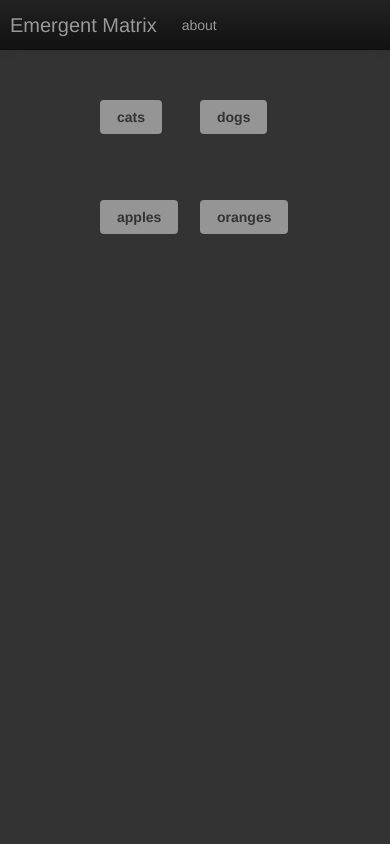
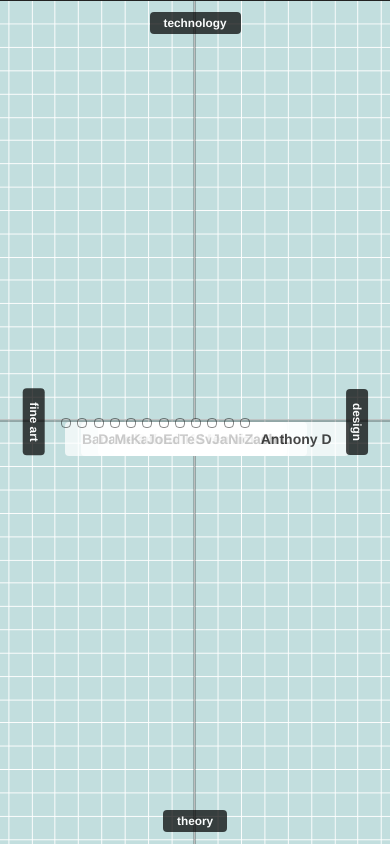
Before and after one commit to xmatthewx/emergent-matrix, a PHP site: page /emergent-matrix/ in a window 390 px wide. Run offline with PHP 8.4, Linux system fonts and the light colour scheme; some libraries are stand-ins or nearby versions.

Commit message:
new ui. responsive. located by percents. lots of stuff.

```diff
--- a/css/main.css
+++ b/css/main.css
@@ -3,6 +3,15 @@
 /* ----------------------
    List
 */
+
+body {
+    -moz-user-select:none; /* Prevent the text contents from being selectable */
+    -khtml-user-select:none;
+    -webkit-user-select:none;
+    user-select:none;
+
+
+}
 
 #thecanvas div {
     float:none;
@@ -10,11 +19,7 @@
     position:absolute;
     text-align:left;
     background:none;
-    opacity:0.6;
-    -moz-user-select:none; /* Prevent the text contents from being selectable */
-    -khtml-user-select:none;
-    -webkit-user-select:none;
-    user-select:none;
+    opacity:0.9;
     }
 #thecanvas div header {
     background:rgba(255,255,255,0.8);
@@ -27,7 +32,9 @@
     -moz-border-radius: 4px;
     border-radius: 4px;
     }
-
+#thecanvas div header:hover {
+    background:rgba(255,255,221,1);
+}
 #thecanvas div:hover {
     cursor: move;
 }
@@ -36,7 +43,7 @@
     opacity:1.0;
 }
 #thecanvas div.swarm2 {
-    opacity:0.2;
+    opacity:0.25;
 }
 #thecanvas div.swarm2:hover {
     cursor:default;
@@ -50,7 +57,7 @@
     display:none;
     position:relative; top:-4.5em;
     padding:0 4px;
-    margin-left:20px;
+    margin-left:10px;
     text-align:center;
     background:rgba(0,0,0,0.95); color:white;
     -webkit-border-radius: 4px;
@@ -90,20 +97,78 @@ Icons
 }
 
 
+/* ----------------------
+   anchor
+*/
+
+span.anchor {
+    position:absolute;
+    top:-4px; left:-4px;
+    height:8px; width:8px;
+    -webkit-border-radius: 4px;
+    -moz-border-radius: 4px;
+    border-radius: 4px;
+    border:1px solid rgba(0,0,0,0.5);
+    z-index:1;
+}
+.user span.anchor {
+    background:rgba(0,0,0,0.5);
+    border-color:transparent;
+    z-index:0;
+}
+
+/* ----------------------
+   labels
+*/
+
+.label {
+        position:absolute;
+        display:inline-block;
+        text-align:center;
+        opacity:0.9;
+        background:rgba(0,0,0,0.8);
+        width:auto;
+        font-weight:bold;
+        padding:4px 14px;
+        -webkit-border-radius: 4px;
+        -moz-border-radius: 4px;
+        border-radius: 4px;
+        color:white;
+        z-index:0;
+        }
+
+#north{ top:1em; left:50%; }
+#east { top:50%; right:0; }
+#south { bottom:1em; left:50%; }
+#west { top:50%; left:0; }
+#east, #west {
+    transform: rotate(90deg);
+    -ms-transform: rotate(90deg); /* IE 9 */
+    -webkit-transform: rotate(90deg); /* Safari and Chrome */
+    -o-transform: rotate(90deg); /* Opera */
+    -moz-transform: rotate(90deg); /* Firefox */
+}
 
 /* ----------------------
    Stylins!
 */
 
 html {
-    background: url('../img/clock-gears.jpg') no-repeat center center fixed;
+    background: url('../img/grid.png') no-repeat center center fixed;
 	-webkit-background-size: cover;
 	-moz-background-size: cover;
 	-o-background-size: cover;
-	background-size: cover;
-	background:#333;
+	background-size: cover; */
+    background:#efefef url('../img/grid.png') no-repeat top center;
+
 }
 
 body, #thecanvas {
     background:transparent;
 }
+
+.container { width:100%; }
+
+.navbar .brand { margin-left:-5px; }
+
+.navbar { z-index:2; }
--- a/index.html
+++ b/index.html
@@ -36,9 +36,13 @@
         <div class="container">
 
             <!-- Main hero unit for a primary marketing message or call to action -->
-            <div id="thecanvas" class="hero-unit">
+            <div id="thecanvas" class="">
             </div>
 
+            <div id="north" class="label" >technology</div>
+            <div id="east" class="label" >design</div>
+            <div id="south" class="label" >theory</div>
+            <div id="west" class="label" >fine art</div>
         </div> <!-- /container -->
 
         <script src="http://ajax.googleapis.com/ajax/libs/jquery/1.8.0/jquery.min.js"></script>
--- a/js/main.js
+++ b/js/main.js
@@ -1,19 +1,49 @@
+
+clearlocal = true; // clear once to clean local data and load a new list.
+    if (clearlocal) { localStorage.clear(); }
+    newlist = ['Bananas','Dave C','Melanie C','Katherine M','Jonah B','Ed K','Ted B','Sven','Jamie K','Nick F','Zach L','Anthony D'];
+
 
 $(window).load(function () {
 // all JS inside $(window).load
 
 /***
- * debugging
+ * responsize window size
  */
-clearlocal = false; // clear once to clean local data
-if (clearlocal) { localStorage.clear(); }
+
+var width = $(window).width();
+var height = $(window).height();
+//$('#thecanvas').width(width);
+//$('#thecanvas').height(height);
+
+function responsive(){
+    width = $(window).width();
+    height = $(window).height();
+    // position labels
+    n_offset = width/2 - $('#north').outerWidth() / 2;
+    $('#north').css( 'left', n_offset);
+    s_offset = width/2 - $('#south').outerWidth() / 2;
+    $('#south').css( 'left', s_offset);
+    e_offset = height/2 - $('#east').outerHeight() / 2;
+    $('#east').css( 'top', e_offset);
+    w_offset = height/2 - $('#west').outerHeight() / 2;
+    $('#west').css( 'top', w_offset);
+}
+// on load and browser resize
+responsive();
+$(window).resize(function() {
+    responsive();
+});
+
+
+// util
+var anchors = ['width','height','left','top','borderTopLeftRadius','borderTopRightRadius','borderBottomLeftRadius','borderBottomRightRadius'];
 
 /***
  * init itemslist
  */
 var itemslist = [];
 var trigger = false;
-
 
 // load remote data:
 // http://api.jquery.com/jQuery.getJSON/
@@ -65,12 +95,13 @@ function render(i,pop){
 
         // write emergent item
         $('#thecanvas').append(
-            '<div id="i_'+ item.id +'" class="swarm i_'+item.id+' c'+ item.count +'" style="left:'+item.mean_x+'px; top:'+item.mean_y+'px;" >'
+            '<div id="i_'+ item.id +'" class="swarm i_'+item.id+' c'+ item.count +'" style="left:'+item.mean_x+'%; top:'+item.mean_y+'%;" >'
+                +'<span class="anchor"></span>'
                 +'<header>'
                     + item.content
                 +'</header>'
                 +'<section class="details" >'
-                    +'<p>' + item.count +' emerged</p>'
+                    +'<p>' + item.count +' inputs</p>'
                 +'</section>'
             +'</div>'
         );
@@ -78,15 +109,30 @@ function render(i,pop){
         // if user has moved item, write it
         if ( item.user_x ) {
 
-            // demote emergent clone
+            // first mark original emergent before clone
             $('div#i_'+item.id+'').removeClass('swarm').addClass('swarm2');
+            // set anchor on clone. yikes.
+            $('div#i_'+item.id+'.swarm2').children('.anchor')
+                .animate({
+
+                    width:'+='+item.count,
+                    height:'+='+item.count,
+                    left:'-='+item.count/2,
+                    top:'-='+item.count/2,
+                    borderTopLeftRadius:'+='+item.count,
+                    borderTopRightRadius:'+='+item.count,
+                    borderBottomLeftRadius:'+='+item.count,
+                    borderBottomRightRadius:'+='+item.count
+
+                },700)
 
             // write users item
             $('#thecanvas').append(
-                '<div id="i_'+ item.id +'" class="user i_'+ item.id +'" style="z-index:10; left:'+item.user_x+'px; top:'+item.user_y+'px;" >'
+                '<div id="i_'+ item.id +'" class="user i_'+ item.id +'" style="z-index:10; left:'+item.user_x+'%; top:'+item.user_y+'%;" >'
                     +'<header>'
                         + item.content
                     +'</header>'
+                    +'<span class="anchor"></span>'
                 +'</div>'
             );
 
@@ -129,12 +175,30 @@ function render(i,pop){
     $('#thecanvas div.swarm2').hover(
         function(){ // mousein
             id = $(this).attr('id');
-            $('div.'+id+' header').css('border-color','rgb(255,0,255)');
+            $('div.'+id+' header').css('border-color','orange'); // rgb(255,0,255)
+            $('div.'+id+'').css('zIndex',99);
             $(this).css('zIndex',101);
             $(this).clearQueue().animate({ opacity:1.0 }, 1000);
+
+            /*  animate anchor on hover?
+                item = itemslist[id.slice(2)];
+                $(this).delay(1000).children('.anchor').animate({
+
+                    width:'+='+item.count,
+                    height:'+='+item.count,
+                    left:'-='+item.count/2,
+                    top:'-='+item.count/2,
+                    borderTopLeftRadius:'+='+item.count,
+                    borderTopRightRadius:'+='+item.count,
+                    borderBottomLeftRadius:'+='+item.count,
+                    borderBottomRightRadius:'+='+item.count
+
+                });
+            */
+
         },
         function(){ // mouseout
-            $(this).animate({ opacity:0.2 }, 1000);
+            $(this).animate({ opacity:0.25 }, 1000);
             $(this).children('.details').fadeOut('fast');
             $('div.'+id+' header').css('border-color','transparent');
             $('div.'+id+'.swarm2').css('zIndex',1);
@@ -148,11 +212,10 @@ function render(i,pop){
 
 
     // show popout after item update
-
     if(pop == 'pop') {
         $('div.i_'+item.id+'.swarm2').css('opacity','1.0').css('zIndex',11);
         $('div.i_'+item.id+'.swarm2').children('.details').delay(200).fadeIn().delay(2000).fadeOut().delay(1000);
-        $('div.i_'+item.id+'.swarm2').delay(3000).animate({ opacity:0.2 }, 1000).delay(2000).animate({'z-index':1},0);
+        $('div.i_'+item.id+'.swarm2').delay(3000).animate({ opacity:0.25 }, 1000).delay(2000).animate({'z-index':1},0);
         $('div.i_'+item.id+'.user').delay(3000).animate({'z-index':11},0); // jQuery sux at pairing z-index & delays
     }
 
@@ -173,8 +236,12 @@ function updateitem(elem){
     mean_y = item.mean_y;
 
     // find and update user coordinates
-    user_x = item.user_x = Number( $(elem).css('left').slice(0,-2) );
-    user_y = item.user_y = Number( $(elem).css('top').slice(0,-2) );
+
+    x_px = Math.round (Number( $(elem).css('left').slice(0,-2) ));
+    y_px = Math.round (Number( $(elem).css('top').slice(0,-2) ));
+
+    user_x = item.user_x = x_px / width * 100;
+    user_y = item.user_y = y_px / height * 100;
 
     // calculate and update mean coordintes
     new_x = item.mean_x = Math.round( ( mean_x * count + user_x ) / (count + 1) );
@@ -283,42 +350,52 @@ $('#thecanvas li a.icon-trash').click( function(){
 });
 
 
+/***
+ * UI misc
+ */
+// $('.navbar').delay(2000).slideUp();
+$('.navbar').delay(1000).animate(
+    {height:'toggle'},1000
+);
+$(document).bind('mousemove',function(e){ // ask jamie: what is this syntax?
+    if (e.pageY < 30) {
+        $('.navbar').slideDown('slow');
+    };
+});
+$('.navbar').hover(
+    function(){}, // mouseover
+    function(){ // mouseout
+    $(this).animate(
+        {height:'toggle'},1000);
+});
+
+
+
 
 /***
  * dummy itemlist
  */
 function initItems(){
     // add to itemslist
-    addlist = [
-        {
-            id:0,
-            content:'cats',
-            mean_x:100,
-            mean_y:100,
-            count:3
-        },
-        {
-            id:1,
-            content:'dogs',
-            mean_x:200,
-            mean_y:100,
-            count:11
-        },
-        {
-            id:2,
-            content:'apples',
-            mean_x:100,
-            mean_y:200,
-            count:110
-        },
-        {
-            id:3,
-            content:'oranges',
-            mean_x:200,
-            mean_y:200,
-            count:9
-        } // no comma at end!!
-    ];
+
+    addlist = [];
+    console.log(addlist);
+    xi = 100 / ( newlist.length * 2);
+    xx = xi * 4;
+
+    for ( n=0; n < newlist.length; n++ ){
+
+        addlist.push( {
+            id:n,
+            content:newlist[n],
+            mean_x:xx,
+            mean_y:50,
+            count:0
+            } );
+        console.log(addlist);
+        xx += xi;
+
+    }
 
     itemslist = itemslist.concat(addlist);
 
```
Also changed, not shown: img/grid.png (added), 2 other files.
